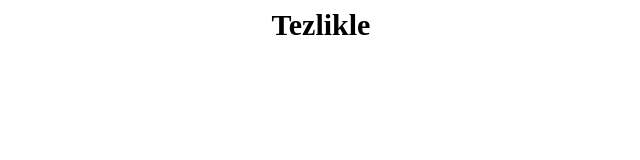
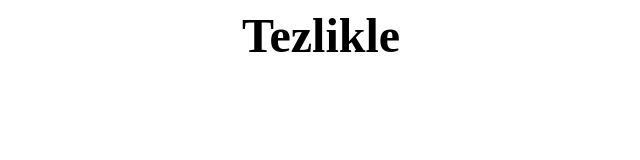
Before and after one commit to orkhanmammadov/orkhanmammadov.github.io, a plain HTML site: page index.html in a window 1280 px wide. Shown: the whole page, without its empty margins (319-959 px from the left). Drawn offline with Linux system fonts and the light colour scheme.

Commit message:
Update index.html

```diff
--- a/index.html
+++ b/index.html
@@ -7,6 +7,6 @@
     <title>orkhanmammadov.me</title>
 </head>
 <body>
-    <center><b style="font-size: 30px">Tezlikle</b></center>
+    <center><b style="font-size: 48px">Tezlikle</b></center>
 </body>
 </html>
```
